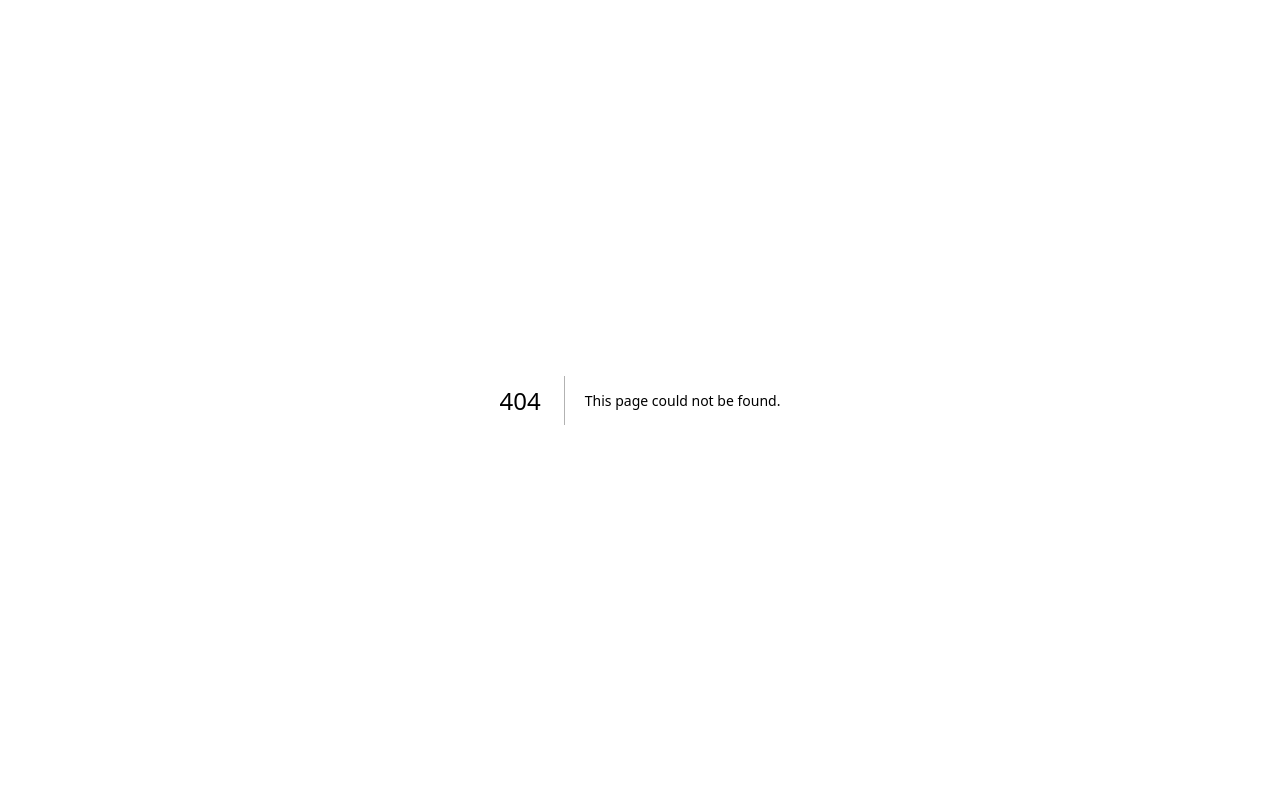
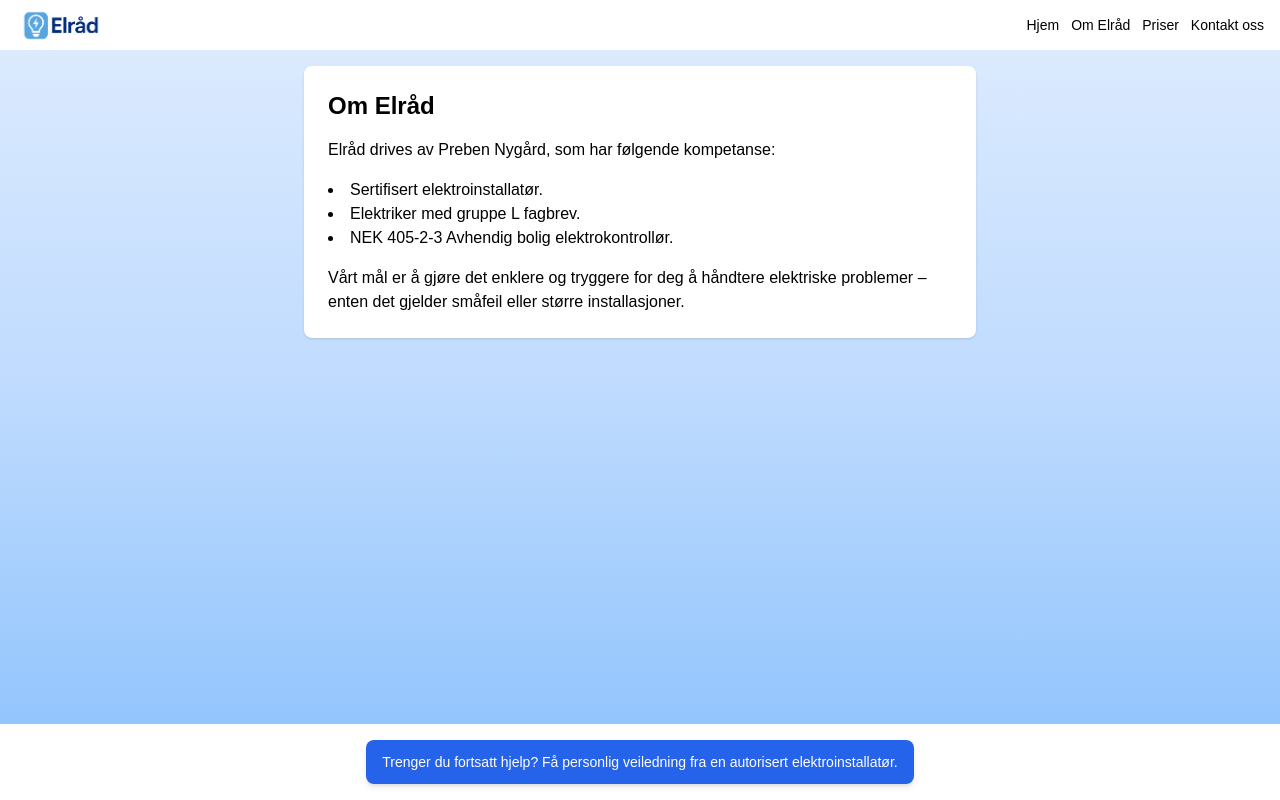
Before and after one commit to elpreben/elraad-v63, a Next.js app: page /om-elraad in a window 1280 px wide. Before the commit this address had no page. Built offline with nearby package versions, Linux system fonts and the light colour scheme.

Commit message:
Add files via upload

```diff
--- a/pages/index.js
+++ b/pages/index.js
@@ -39,9 +39,12 @@ export default function Home() {
       <div className="bg-white shadow p-4 rounded-xl max-w-2xl w-full mt-4 text-gray-800">
         {!submitted ? (
           <>
-            <h1 className="text-2xl font-bold mb-4 text-center">
+            <h1 className="text-3xl font-bold mb-2 text-center">
+              Velkommen til Elråd – din digitale elektroassistent
+            </h1>
+            <h2 className="text-xl font-semibold mb-4 text-center">
               Hvordan fungerer Elråd.no?
-            </h1>
+            </h2>
             <p className="mb-4 text-sm text-left">
               <strong>Steg 1:</strong> Fyll ut skjemaet på forsiden og beskriv problemet ditt. Vår elektro-AI analyserer informasjonen og gir deg råd og veiledning med en gang.
               <br /><br />
--- /dev/null
+++ b/pages/om-elraad.js
@@ -0,0 +1,22 @@
+import Layout from '../components/Layout';
+
+export default function OmElraad() {
+  return (
+    <Layout>
+      <div className="max-w-2xl mx-auto bg-white p-6 shadow rounded-lg">
+        <h1 className="text-2xl font-bold mb-4">Om Elråd</h1>
+        <p className="mb-4">
+          Elråd drives av Preben Nygård, som har følgende kompetanse:
+        </p>
+        <ul className="list-disc list-inside mb-4">
+          <li>Sertifisert elektroinstallatør.</li>
+          <li>Elektriker med gruppe L fagbrev.</li>
+          <li>NEK 405-2-3 Avhendig bolig elektrokontrollør.</li>
+        </ul>
+        <p>
+          Vårt mål er å gjøre det enklere og tryggere for deg å håndtere elektriske problemer – enten det gjelder småfeil eller større installasjoner.
+        </p>
+      </div>
+    </Layout>
+  );
+}
```
